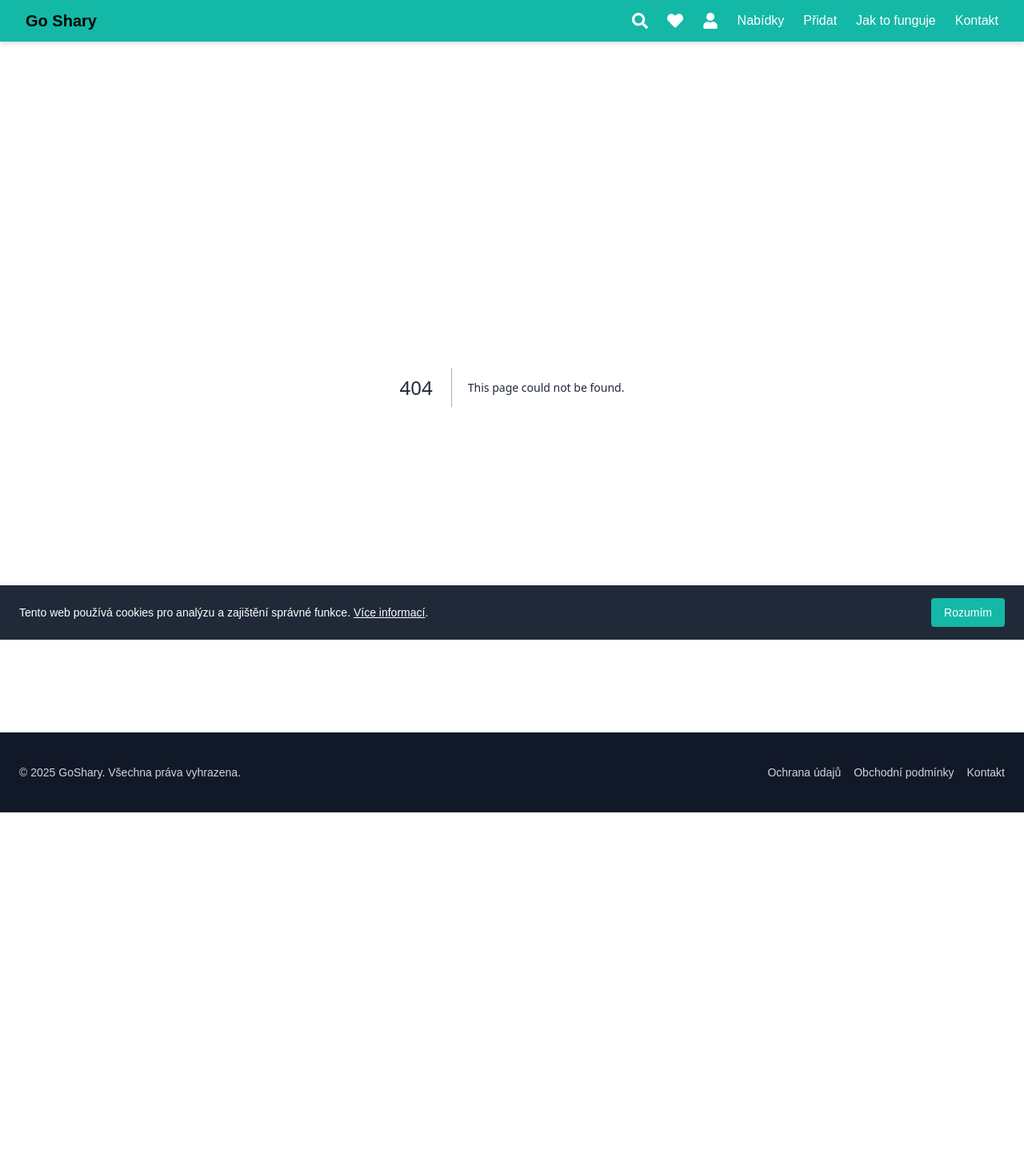
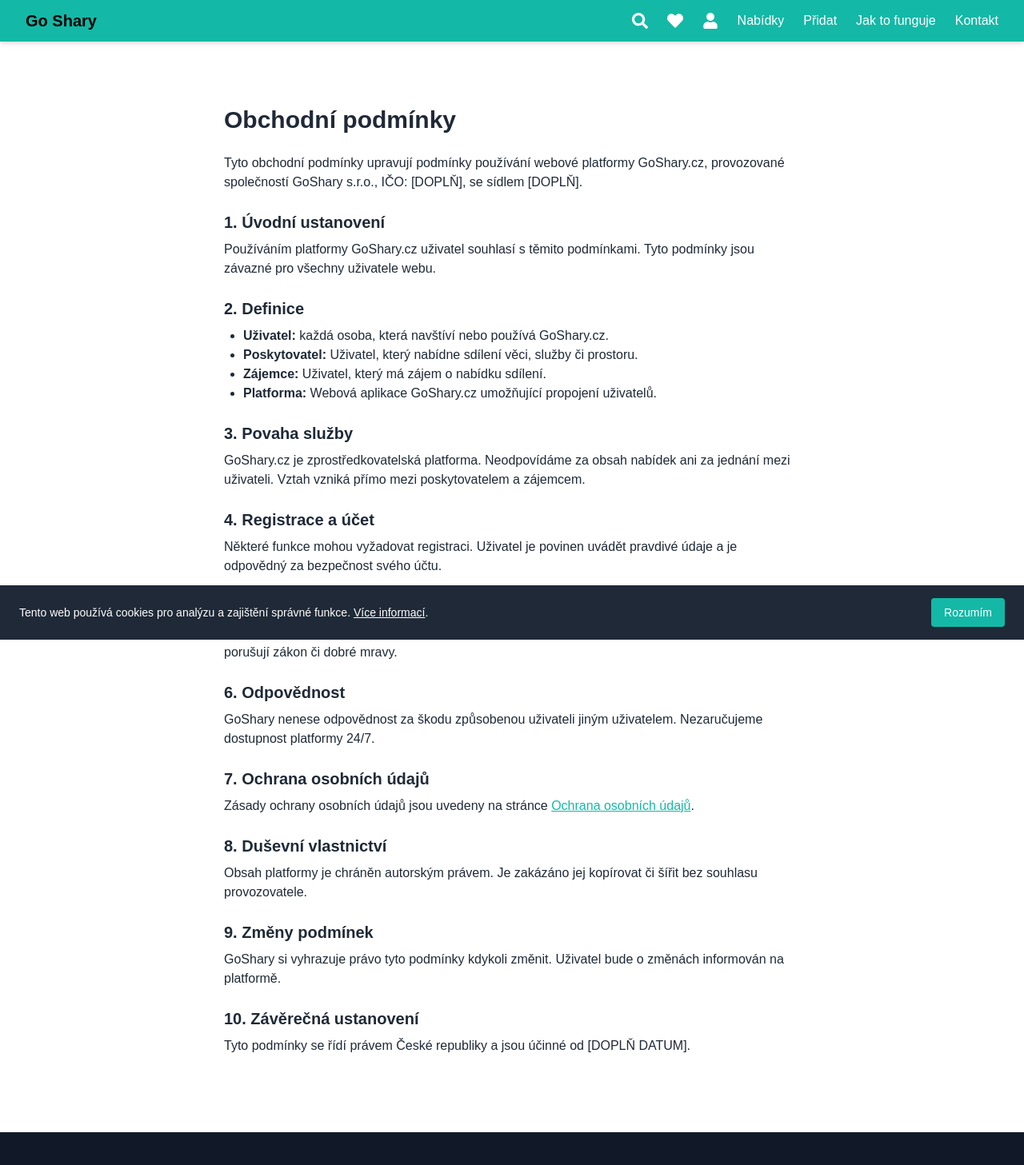
Before and after one commit to Tekier10/goshary, a Next.js app: page /obchodni-podminky in a window 1280 px wide. Before the commit this address had no page. Shown: the top 1457 px of the page at 80% size. Before the commit the page ends 1016 px from the top, so only its background shows below. Built offline with nearby package versions, Linux system fonts and the light colour scheme; a web font is replaced by a local one.

Commit message:
Create obchodni-podminky.tsx

```diff
--- /dev/null
+++ b/pages/obchodni-podminky.tsx
@@ -0,0 +1,75 @@
+// pages/obchodni-podminky.tsx
+
+export default function ObchodniPodminky() {
+  return (
+    <main className="max-w-3xl mx-auto px-6 py-12 text-gray-800">
+      <h1 className="text-3xl font-bold mb-6">Obchodní podmínky</h1>
+
+      <p className="mb-4">
+        Tyto obchodní podmínky upravují podmínky používání webové platformy GoShary.cz,
+        provozované společností GoShary s.r.o., IČO: [DOPLŇ], se sídlem [DOPLŇ].
+      </p>
+
+      <h2 className="text-xl font-semibold mt-6 mb-2">1. Úvodní ustanovení</h2>
+      <p className="mb-4">
+        Používáním platformy GoShary.cz uživatel souhlasí s těmito podmínkami. Tyto podmínky jsou
+        závazné pro všechny uživatele webu.
+      </p>
+
+      <h2 className="text-xl font-semibold mt-6 mb-2">2. Definice</h2>
+      <ul className="list-disc ml-6 mb-4">
+        <li><strong>Uživatel:</strong> každá osoba, která navštíví nebo používá GoShary.cz.</li>
+        <li><strong>Poskytovatel:</strong> Uživatel, který nabídne sdílení věci, služby či prostoru.</li>
+        <li><strong>Zájemce:</strong> Uživatel, který má zájem o nabídku sdílení.</li>
+        <li><strong>Platforma:</strong> Webová aplikace GoShary.cz umožňující propojení uživatelů.</li>
+      </ul>
+
+      <h2 className="text-xl font-semibold mt-6 mb-2">3. Povaha služby</h2>
+      <p className="mb-4">
+        GoShary.cz je zprostředkovatelská platforma. Neodpovídáme za obsah nabídek ani za jednání mezi
+        uživateli. Vztah vzniká přímo mezi poskytovatelem a zájemcem.
+      </p>
+
+      <h2 className="text-xl font-semibold mt-6 mb-2">4. Registrace a účet</h2>
+      <p className="mb-4">
+        Některé funkce mohou vyžadovat registraci. Uživatel je povinen uvádět pravdivé údaje a je odpovědný
+        za bezpečnost svého účtu.
+      </p>
+
+      <h2 className="text-xl font-semibold mt-6 mb-2">5. Nabídky a poptávky</h2>
+      <p className="mb-4">
+        GoShary si vyhrazuje právo upravit nebo odstranit nabídky, které jsou nevhodné, nepravdivé
+        nebo porušují zákon či dobré mravy.
+      </p>
+
+      <h2 className="text-xl font-semibold mt-6 mb-2">6. Odpovědnost</h2>
+      <p className="mb-4">
+        GoShary nenese odpovědnost za škodu způsobenou uživateli jiným uživatelem. Nezaručujeme
+        dostupnost platformy 24/7.
+      </p>
+
+      <h2 className="text-xl font-semibold mt-6 mb-2">7. Ochrana osobních údajů</h2>
+      <p className="mb-4">
+        Zásady ochrany osobních údajů jsou uvedeny na stránce{' '}
+        <a href="/ochrana-osobnich-udaju" className="text-teal-500 underline">Ochrana osobních údajů</a>.
+      </p>
+
+      <h2 className="text-xl font-semibold mt-6 mb-2">8. Duševní vlastnictví</h2>
+      <p className="mb-4">
+        Obsah platformy je chráněn autorským právem. Je zakázáno jej kopírovat či šířit bez
+        souhlasu provozovatele.
+      </p>
+
+      <h2 className="text-xl font-semibold mt-6 mb-2">9. Změny podmínek</h2>
+      <p className="mb-4">
+        GoShary si vyhrazuje právo tyto podmínky kdykoli změnit. Uživatel bude o změnách informován
+        na platformě.
+      </p>
+
+      <h2 className="text-xl font-semibold mt-6 mb-2">10. Závěrečná ustanovení</h2>
+      <p className="mb-4">
+        Tyto podmínky se řídí právem České republiky a jsou účinné od [DOPLŇ DATUM].
+      </p>
+    </main>
+  );
+}
```
